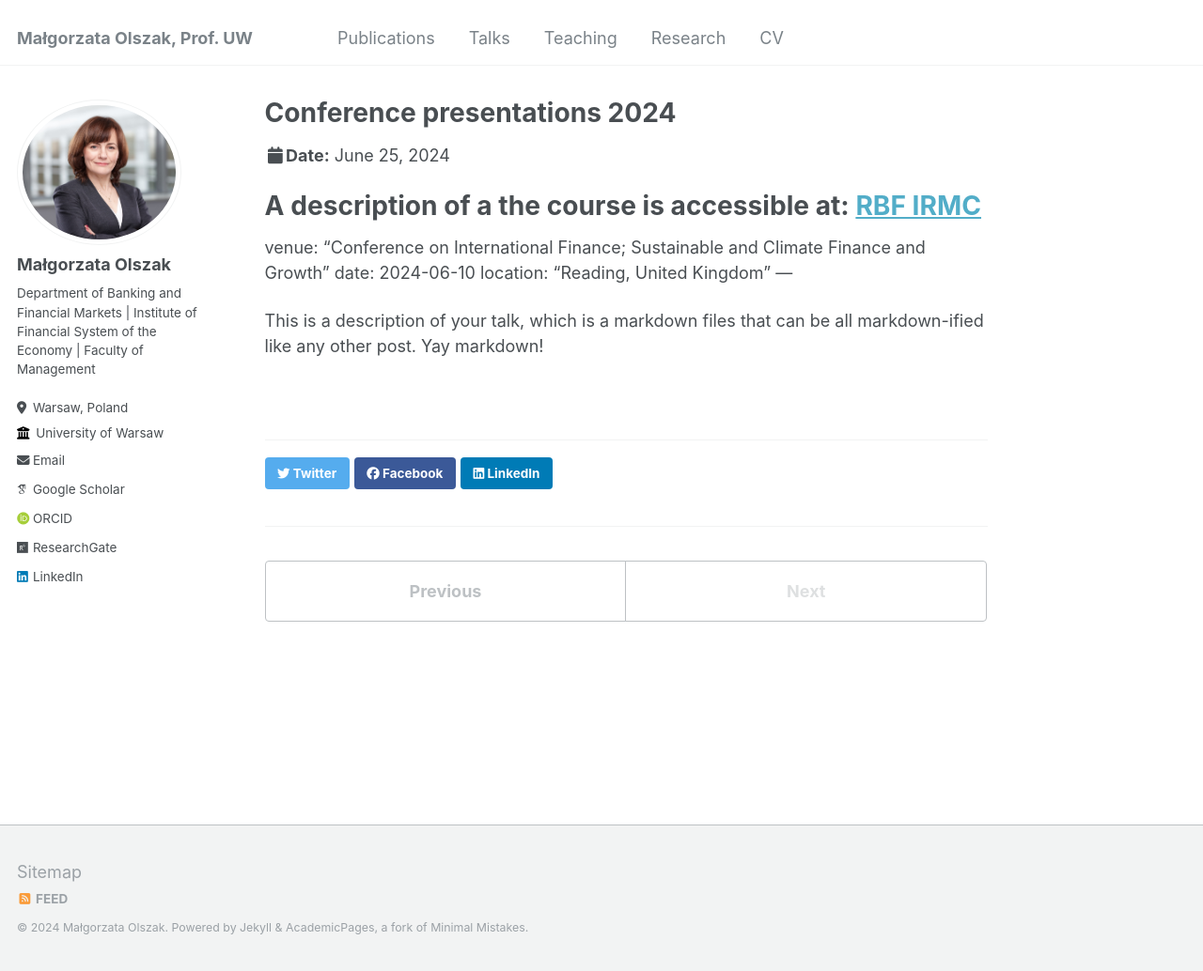
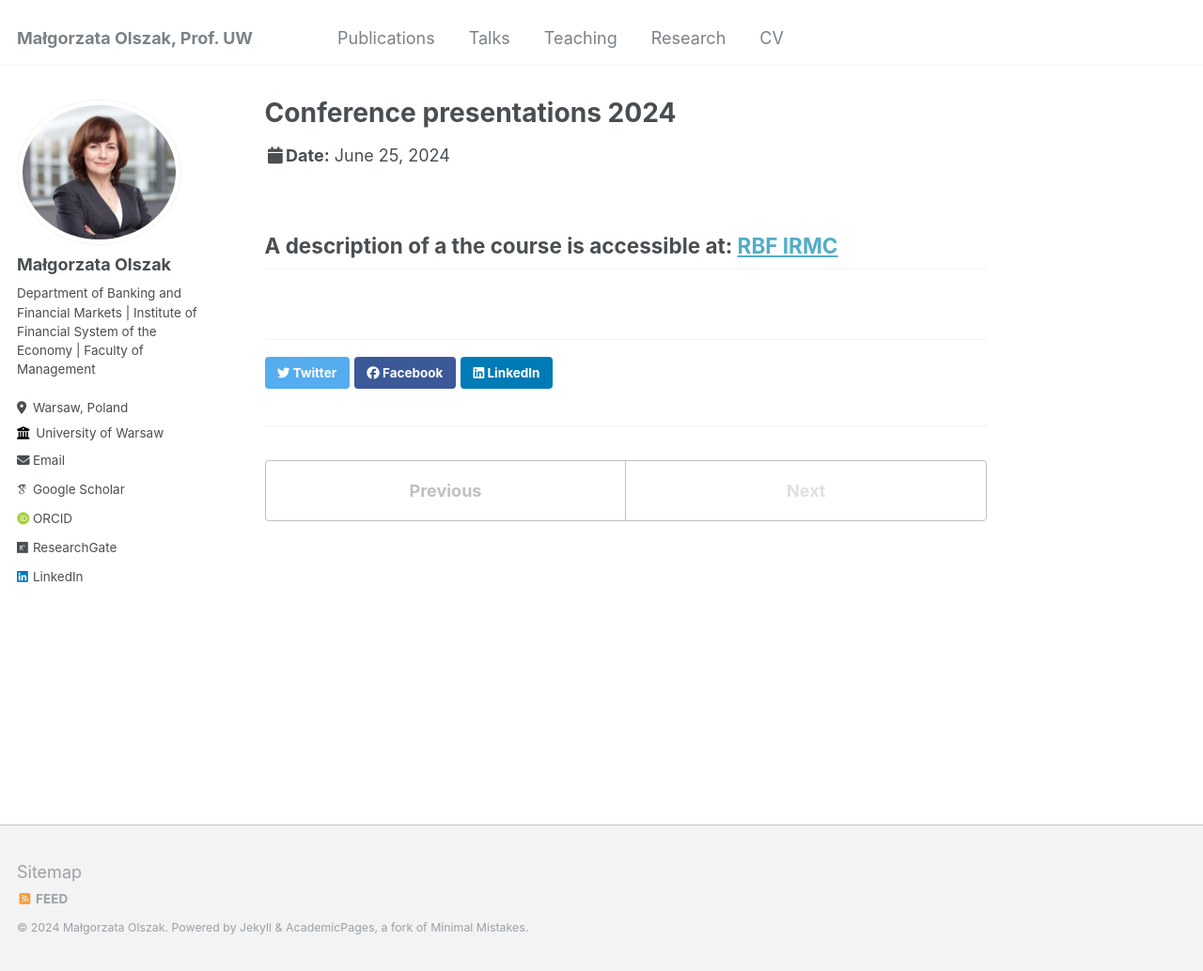
Before and after one commit to ma-olszak/ma-olszak.github.io, a Jekyll site: the page built from _talks/2012-03-01-talk-1.md, in a window 1280 px wide and 1034 px high. Shown: the whole window at 94% size. Built offline with Jekyll 4.4.1, drawn with Linux system fonts in a browser that asks for light colours; some web fonts are replaced.

Commit message:
Update 2012-03-01-talk-1.md

```diff
--- a/_talks/2012-03-01-talk-1.md
+++ b/_talks/2012-03-01-talk-1.md
@@ -10,11 +10,4 @@ location: "Milan, Italy"
 
 
 A description of a the course is accessible at: [RBF IRMC]((https://www.therisksociety.com/))
-======
-
-venue: "Conference on International Finance; Sustainable and Climate Finance and Growth"
-date: 2024-06-10
-location: "Reading, United Kingdom"
 ---
-
-This is a description of your talk, which is a markdown files that can be all markdown-ified like any other post. Yay markdown!
```
